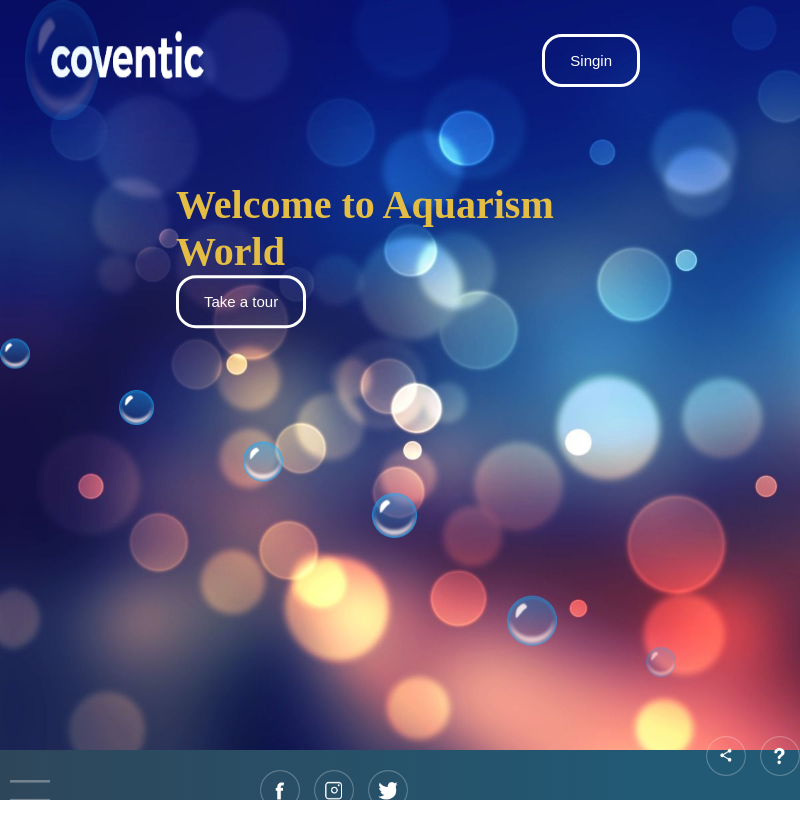
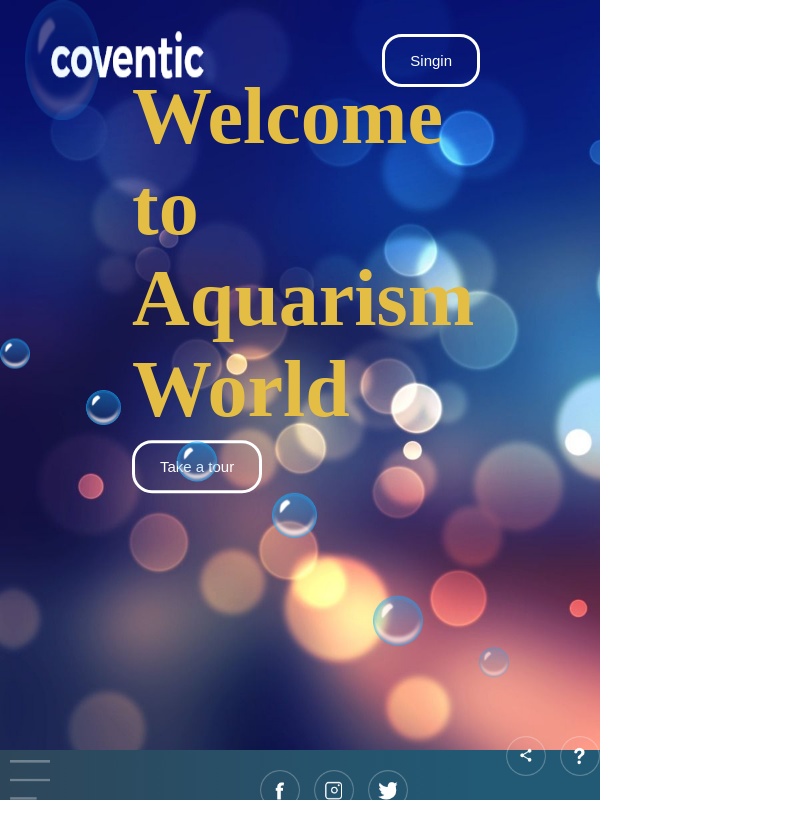
Before and after one commit to pavithrasur/world, a plain HTML site: page index.html in a window 600 px wide. Shown: the whole page, 800 px wide, since content can reach past the window. Drawn offline with Linux system fonts and the light colour scheme.

Commit message:
Add files via upload

```diff
--- a/style.css
+++ b/style.css
@@ -164,14 +164,14 @@ cursor: pointer;
     height: 35px;
 }
 
-@media screen and (min-width:451px) and  (max-width:600px)
+@media screen and (min-width:450px) and  (max-width:600px)
 {
     .head
     {
         background-image: url(image/set1.png);
         background-repeat:no-repeat;
         background-size: cover;
-        width: 100vh;
+        height: 100vh;
         position: relative;
     }
     .continer
@@ -180,7 +180,7 @@ cursor: pointer;
     left: 40%;
     transform: translate(-30%,-40%);
     position: absolute;
-    font-size: 20px;
+    font-size: 40px;
     color: rgb(228, 190, 68);
 }
 .sidbar
@@ -190,16 +190,9 @@ cursor: pointer;
     bottom: 0;
     width: 100%;
     height: 50px;
-
+    border-left: 2px solid white;
     top: auto;
 }
-.sidbar img
-{
-  height: 40px;
-  width: 40px;
-
-}
-
 
 .set-3
 {
@@ -216,9 +209,9 @@ cursor: pointer;
 
 .set-1
 {
-    margin-top: 30px;
+    margin-top: 10px;
     margin-left: 10px;
-    width: 30px;
+    width: 20px;
 
 }
 }
@@ -230,7 +223,7 @@ cursor: pointer;
     background-image: url(image/set.png);
     background-repeat:no-repeat;
     background-size: cover;
-    width: 100vh;
+    height: 100vh;
     position: relative;
 }
 .continer
@@ -239,7 +232,7 @@ cursor: pointer;
     left: 40%;
     transform: translate(-30%,-40%);
     position: absolute;
-    font-size: 20px;
+    font-size: 40px;
     color: rgb(124, 30, 102);
 }
 
```
